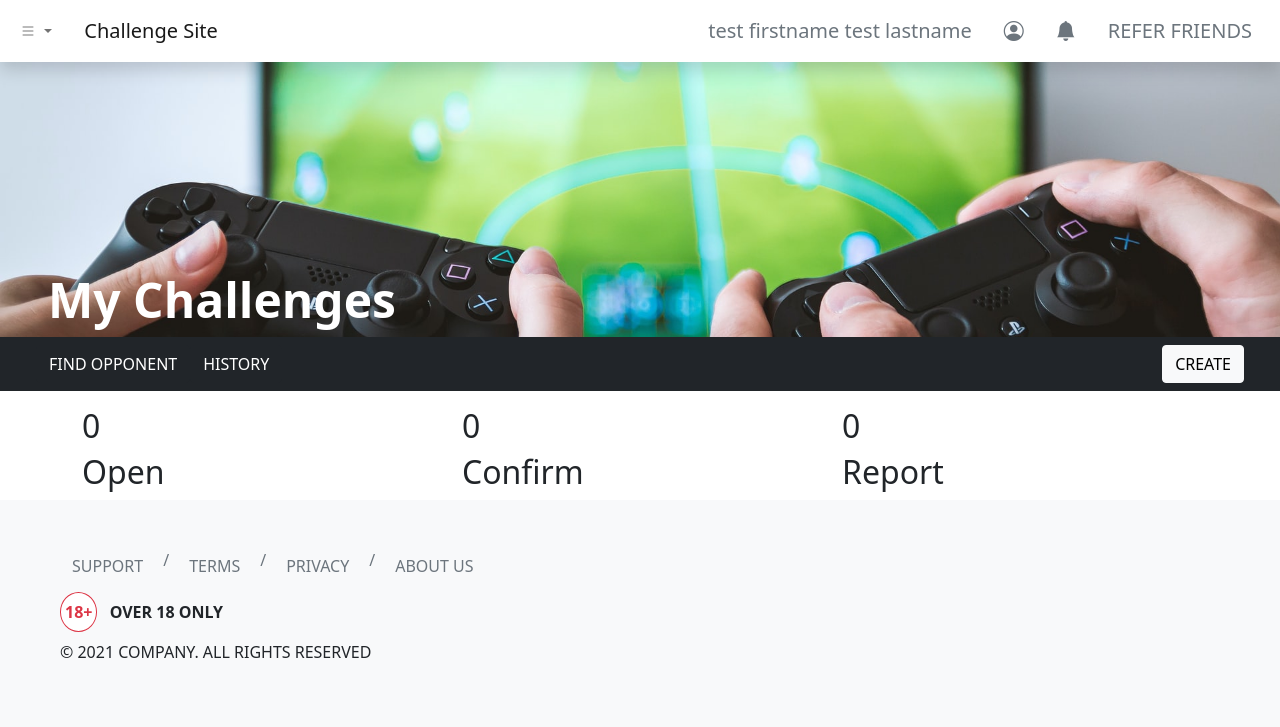
After one commit to Ahmed-Salim/site-demo, a PHP site: page /dashboard/challenges/ in a window 1280 px wide. The commit adds this page. Shown: the top 727 px of the page. Run offline with PHP 8.4, Linux system fonts and the light colour scheme; a user stored in the database is signed in; some libraries are stand-ins or nearby versions.

Commit message:
add challenges page

```diff
--- /dev/null
+++ b/dashboard/challenges/index.css
@@ -0,0 +1,7 @@
+.hero {
+    background-image: url('../../images/jeshoots-com-eCktzGjC-iU-unsplash.jpg');
+    background-position: center;
+    background-repeat: no-repeat;
+    background-size: cover;
+    min-height: 275px;
+}
--- /dev/null
+++ b/dashboard/challenges/index.php
@@ -0,0 +1,40 @@
+<?php
+include '../../header.php';
+?>
+
+<link rel="stylesheet" href="./index.css">
+
+<div class="hero d-flex align-items-end">
+    <h1 class="ms-5 text-white display-5 fw-bold">My Challenges</h1>
+</div>
+
+<div class="container-fluid bg-dark py-2">
+    <div class="row">
+        <div class="col d-flex mx-4">
+            <a class="btn btn-dark text-uppercase" href="../find-opponent" role="button">Find Opponent</a>
+            <a class="btn btn-dark text-uppercase" href="#" role="button">History</a>
+            <button type="button" class="btn btn-light ms-auto text-uppercase">Create</button>
+        </div>
+    </div>
+</div>
+
+<div class="container mt-3">
+    <div class="row">
+        <div class="col">
+            <h2>0</h2>
+            <h2>Open</h2>
+        </div>
+        <div class="col">
+            <h2>0</h2>
+            <h2>Confirm</h2>
+        </div>
+        <div class="col">
+            <h2>0</h2>
+            <h2>Report</h2>
+        </div>
+    </div>
+</div>
+
+<?php
+include '../../footer.php';
+?>
--- a/dashboard/find-opponent/index.php
+++ b/dashboard/find-opponent/index.php
@@ -3,8 +3,6 @@ include '../../header.php';
 ?>
 
 <link rel="stylesheet" href="./index.css">
-
-</div>
 
 <div class="hero container-fluid bg-dark position-relative">
     <div class="row">
--- a/dashboard/index.php
+++ b/dashboard/index.php
@@ -21,7 +21,7 @@ include '../header.php';
         <div class="col">
             <h3 class="mb-5"><i class="bi bi-star-fill me-3"></i>Star Playing</h3>
             <a class="btn btn-outline-secondary border-0" href="./find-opponent" role="button">FIND OPPONENT</a>
-            <a class="btn btn-outline-secondary border-0" href="#" role="button">CHALLENGES</a>
+            <a class="btn btn-outline-secondary border-0" href="./challenges/" role="button">CHALLENGES</a>
             <a class="btn btn-outline-secondary border-0" href="#" role="button">TOURNAMENTS</a>
             <hr />
             <a class="btn btn-outline-secondary border-0" href="../help" role="button">HELP</a>
--- a/header.php
+++ b/header.php
@@ -113,7 +113,20 @@ if (isset($_SESSION['id'])) {
 
                             ?>
                             ">Find Opponent</a></li>
-                            <li><a class="dropdown-item" href="#">Challenges</a></li>
+                            <li><a class="dropdown-item" href="
+                            <?php
+
+                            if (basename(getcwd()) === basename(__DIR__)) {
+                                echo './dashboard/challenges';
+                            } elseif (basename(dirname(getcwd())) === basename(__DIR__)) {
+                                echo '../dashboard/challenges';
+                            } elseif (basename(dirname(getcwd())) === 'dashboard') {
+                                echo '../../dashboard/challenges';
+                            } else {
+                            }
+
+                            ?>
+                            ">Challenges</a></li>
                             <li><a class="dropdown-item" href="#">Tournaments</a></li>
                             <li>
                                 <hr class="dropdown-divider">
```
Also changed, not shown: images/jeshoots-com-eCktzGjC-iU-unsplash.jpg (added).
